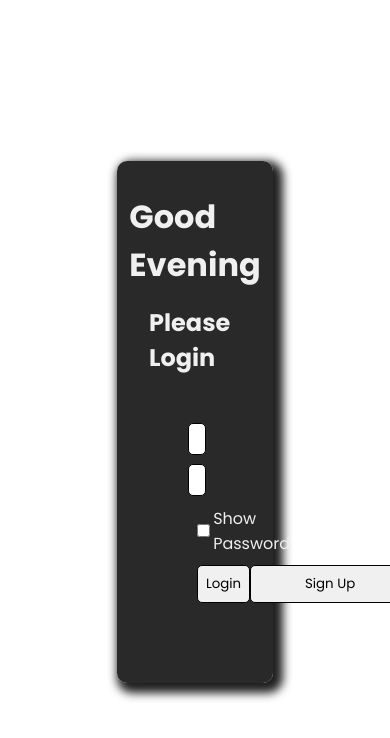
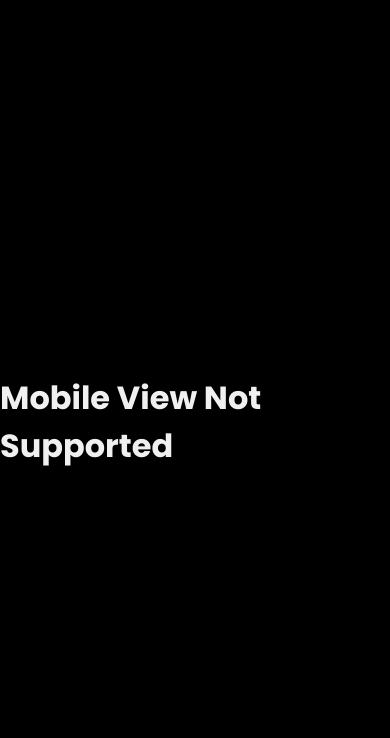
Before and after one commit to n-saji/CollegePortal, a React (Vite) app: page / in a window 390 px wide. Shown: the top 738 px of the page. Built offline with nearby package versions, Linux system fonts and the light colour scheme.

Commit message:
Mobile View blocked

```diff
--- a/src/App.css
+++ b/src/App.css
@@ -80,3 +80,20 @@
   color: #f0f0f0;
   transition: all 0.3s ease;
 }
+.mobile_view {
+  display: none;
+}
+
+@media screen and (max-width: 1001px) {
+  .mobile_view {
+    position: fixed;
+    background-color: #000000;
+    display: flex;
+    justify-content: center;
+    align-items: center;
+    width: 100vw;
+    z-index: 2;
+    color: #f0f0f0;
+    height: 100vh;
+  }
+}
--- a/src/App.jsx
+++ b/src/App.jsx
@@ -129,6 +129,9 @@ const LandingPage = () => {
 
   return (
     <>
+      <div className="mobile_view">
+        <h1>Mobile View Not Supported</h1>
+      </div>
       <div className="landing_page">
         <div className="landing_page_window">
           <div className="landing_page_window_title">
```
Lines whose indentation alone changed are shown as unchanged.
